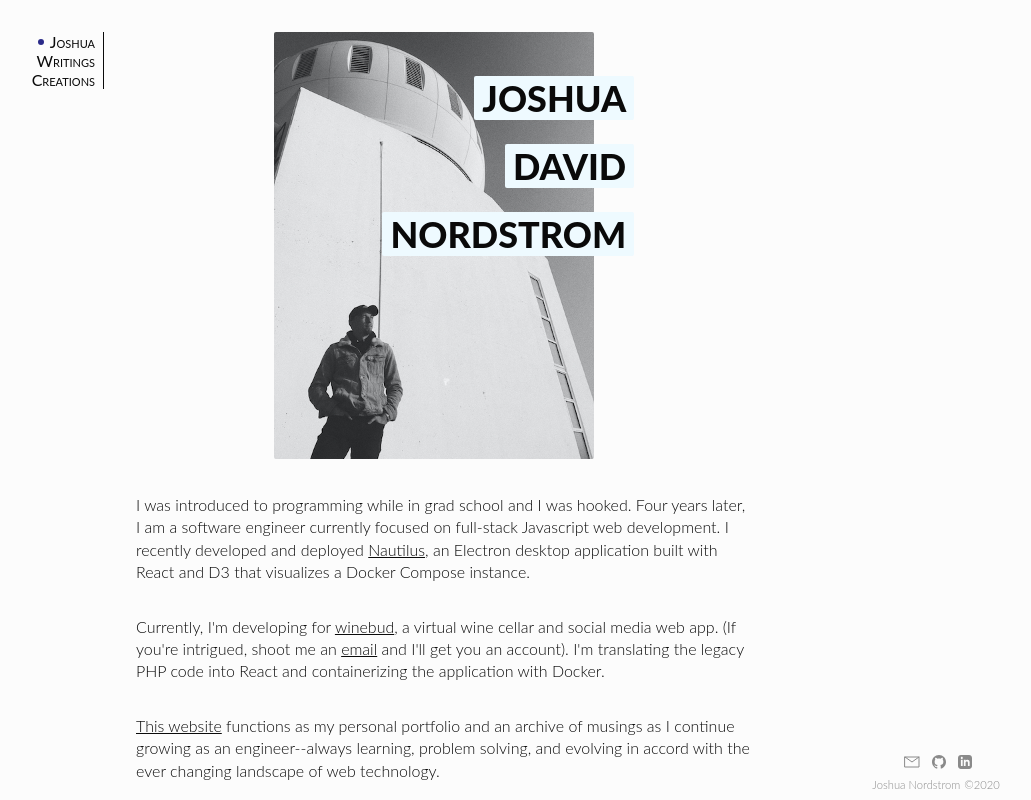
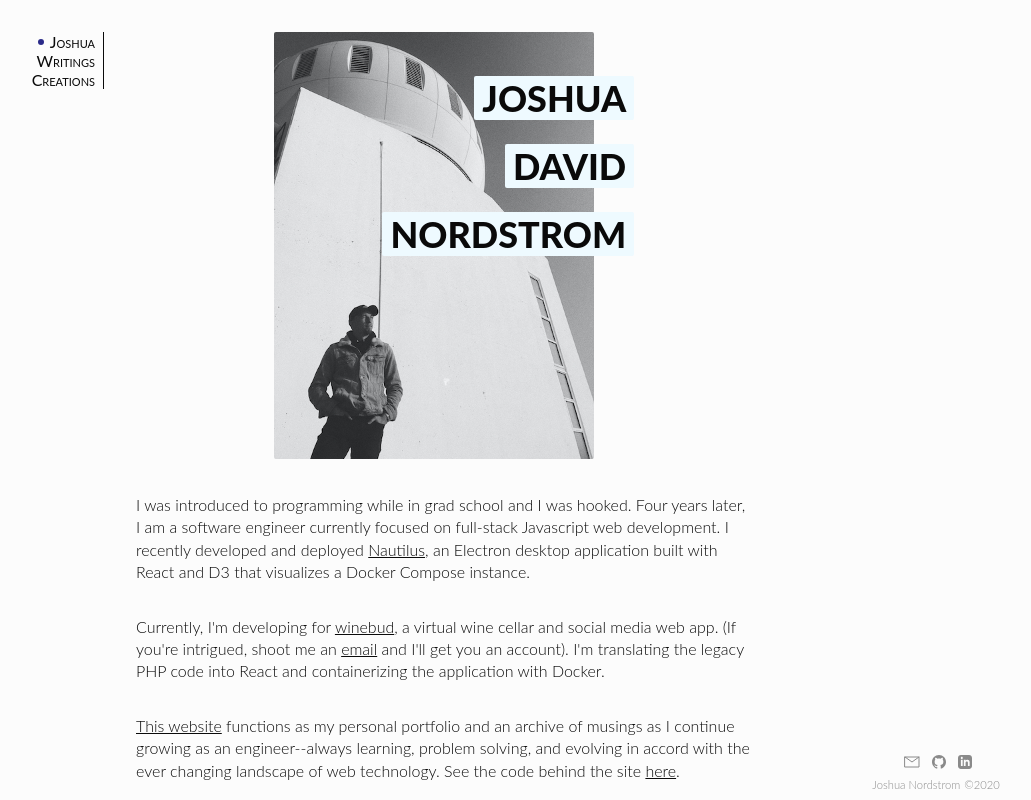
Before and after one commit to jdnordy/joshuadavidnordstrom, a Next.js app: page / in a window 1280 px wide. Shown: the top 800 px of the page, without its empty margins (196-1227 px from the left). Built offline with nearby package versions, Linux system fonts and the light colour scheme.

Commit message:
added a link to github repo on home page

```diff
--- a/pages/index.tsx
+++ b/pages/index.tsx
@@ -34,7 +34,9 @@ const JoshuaDavid: React.FC = () => (
           <a href="/writings/this-website">This website</a> functions as my
           personal portfolio and an archive of musings as I continue growing as
           an engineer--always learning, problem solving, and evolving in accord
-          with the ever changing landscape of web technology.
+          with the ever changing landscape of web technology. See the code
+          behind the site{' '}
+          <a href="https://github.com/jdnordy/joshuadavidnordstrom">here</a>.
         </p>
 
         <h2>What I'm Learning</h2>
```
